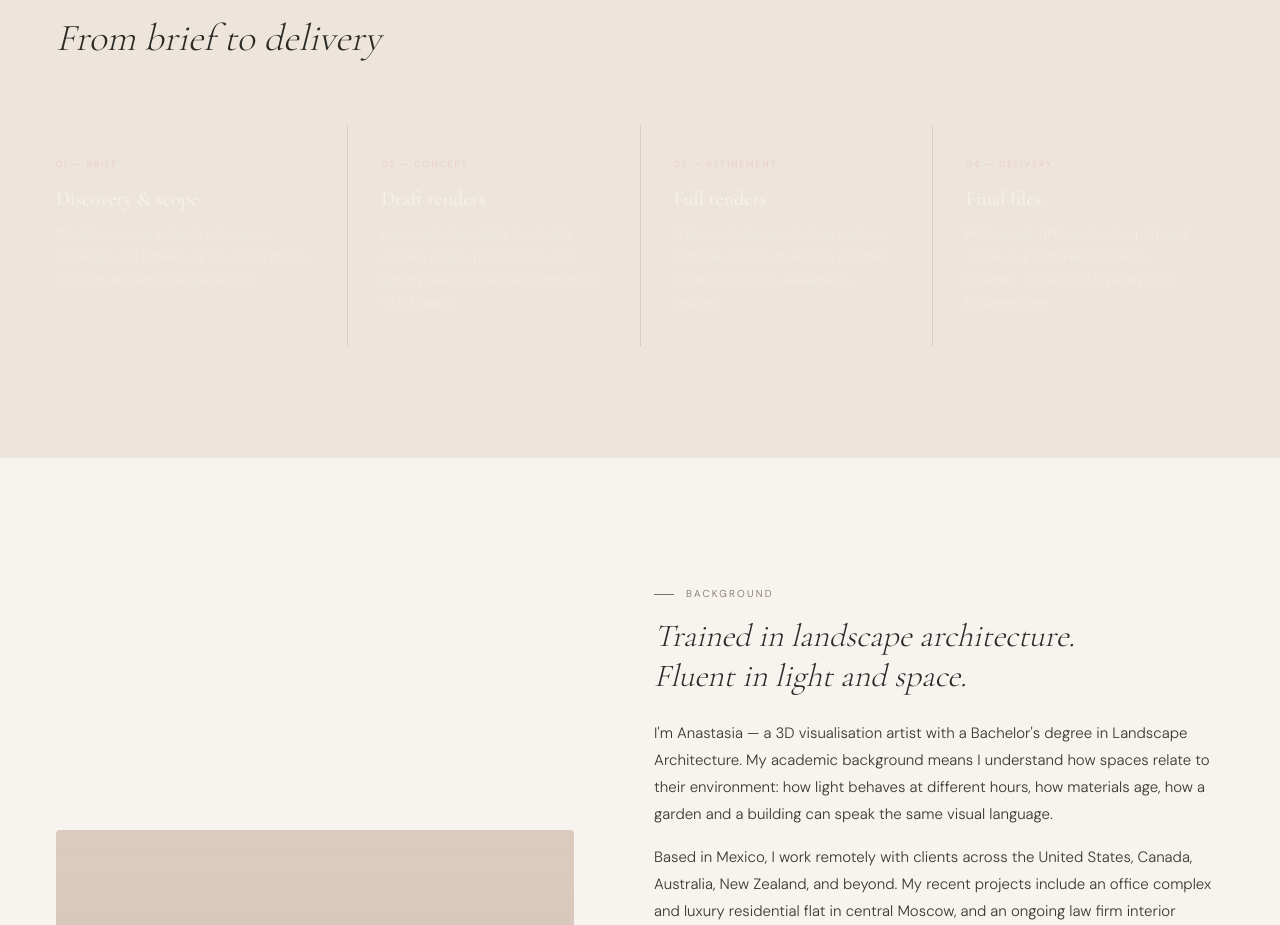
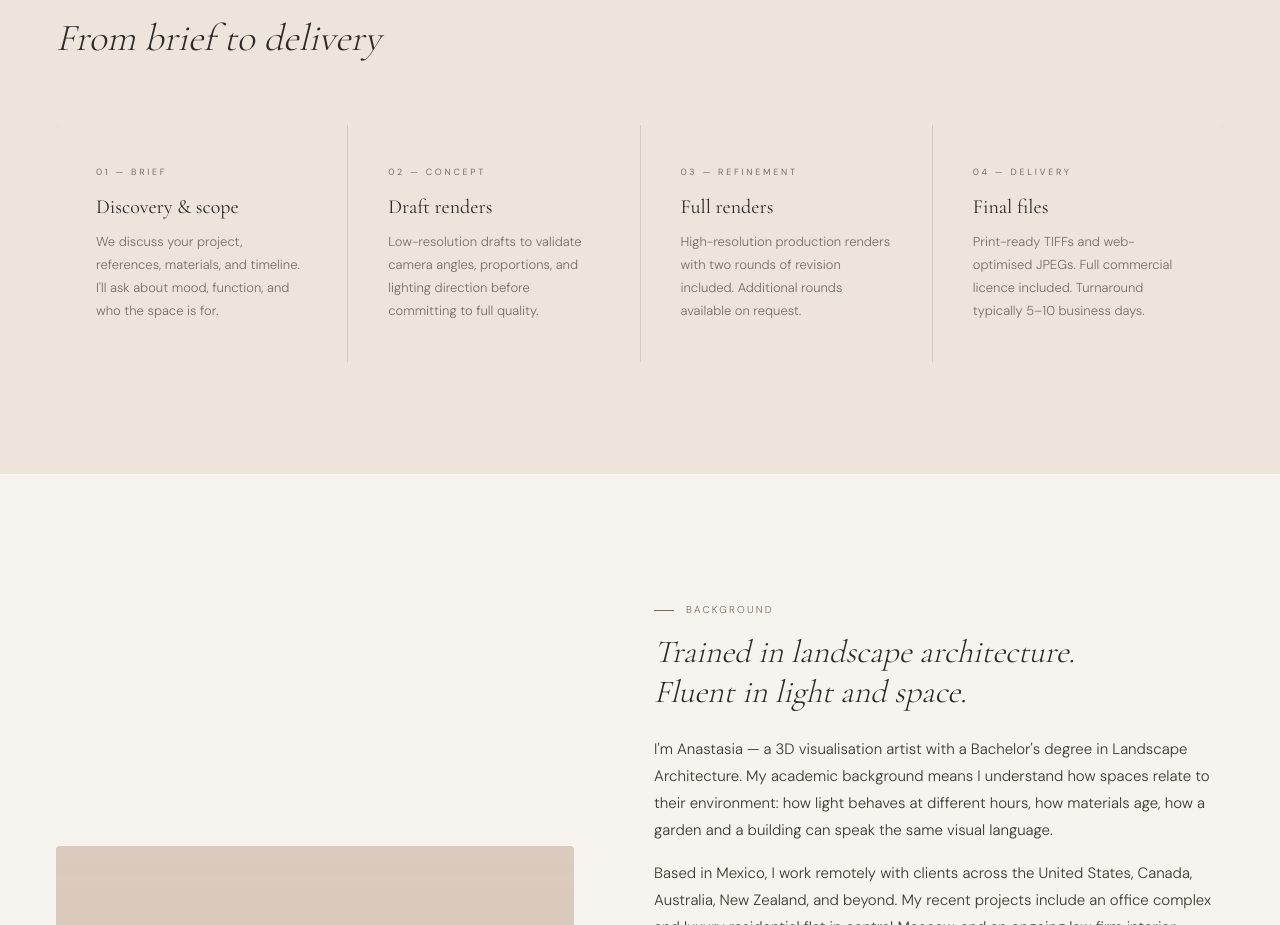
Before and after one commit to juancwxng/anastasia-monzon-3dviz, a Next.js app: page / in a window 1280 px wide. Shown: the part 5240-6165 px from the top of the page. Built offline with nearby package versions, Linux system fonts and the light colour scheme; no server answers.

Commit message:
feat: update ProcessStep card layout and typography for light theme

```diff
--- a/components/ui/ProcessStep.tsx
+++ b/components/ui/ProcessStep.tsx
@@ -5,31 +5,19 @@ interface ProcessStepProps {
   index: number;
 }
 
-export default function ProcessStepCard({ step, index }: ProcessStepProps) {
+export default function ProcessStepCard({ step }: ProcessStepProps) {
   return (
     <article
       role="listitem"
-      className={[
-        'py-8 pr-8',
-        index === 0
-          ? 'pl-0'
-          : 'pl-8 border-l border-[rgba(247,243,238,0.08)]',
-        // tablet: 2-col → bottom border on first two
-        'max-lg:[&:nth-child(1)]:border-b max-lg:[&:nth-child(1)]:border-[rgba(247,243,238,0.08)] max-lg:[&:nth-child(1)]:pb-8',
-        'max-lg:[&:nth-child(2)]:border-b max-lg:[&:nth-child(2)]:border-[rgba(247,243,238,0.08)] max-lg:[&:nth-child(2)]:pb-8',
-        'max-lg:[&:nth-child(3)]:border-l-0 max-lg:[&:nth-child(3)]:pl-0',
-        // mobile: 1-col → border-left gone, border-bottom on all except last
-        'max-md:border-l-0 max-md:pl-0 max-md:border-b max-md:border-[rgba(247,243,238,0.08)] max-md:pb-8',
-        'max-md:[&:last-child]:border-b-0 max-md:[&:last-child]:pb-0',
-      ].join(' ')}
+      className="p-6 sm:p-8 md:p-10 flex flex-col h-full"
     >
-      <p className="text-[0.5625rem] tracking-[0.2em] uppercase text-[#e8c5c0] opacity-70 mb-4 font-normal">
+      <p className="text-[0.5625rem] tracking-[0.3em] uppercase text-[#7a6e63] mb-4 font-normal">
         {step.num}
       </p>
-      <h3 className="font-serif text-[1.25rem] font-normal text-[#f7f3ee] mb-3 leading-[1.2]">
+      <h3 className="font-serif text-[1.25rem] font-normal text-[#2b2a27] mb-3 leading-[1.2]">
         {step.name}
       </h3>
-      <p className="text-[0.8125rem] text-[rgba(247,243,238,0.4)] leading-[1.75] font-light">
+      <p className="text-[0.8125rem] text-[#7a6e63] leading-[1.75] font-light">
         {step.desc}
       </p>
     </article>
```
